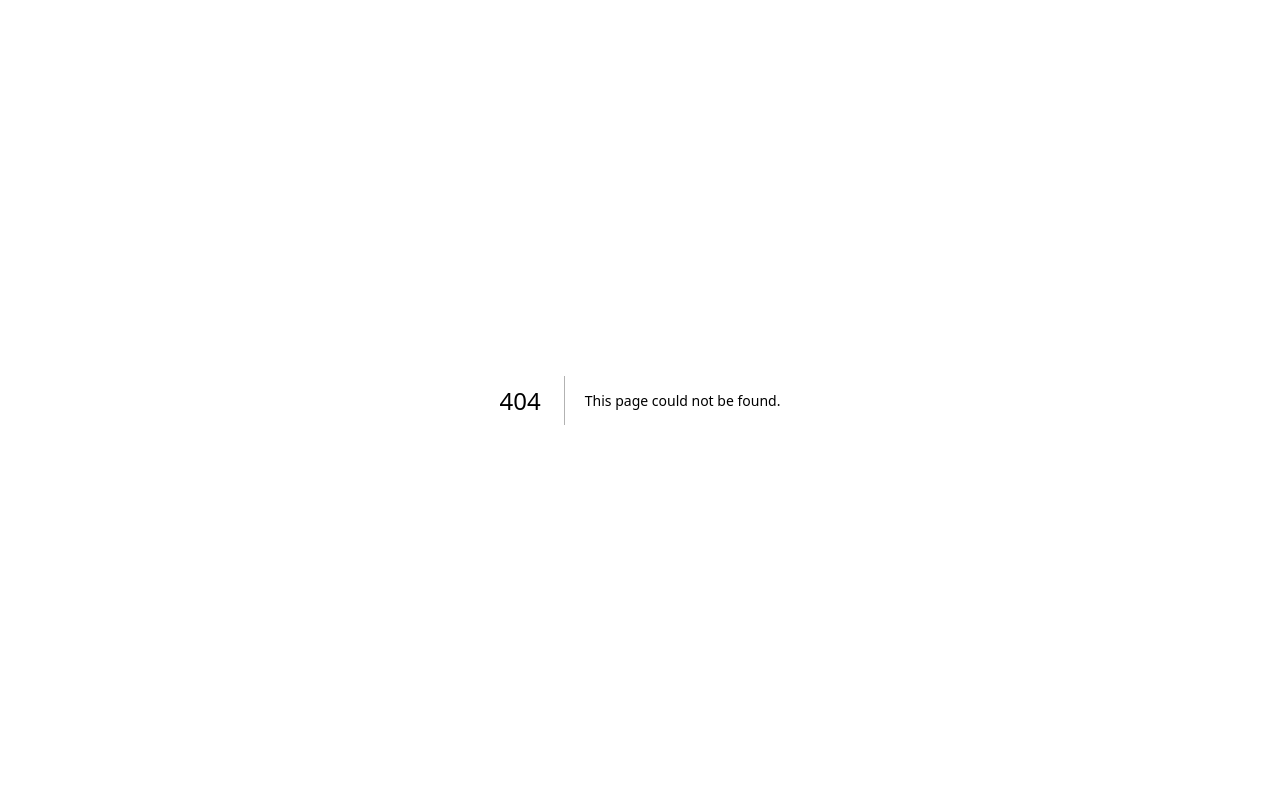
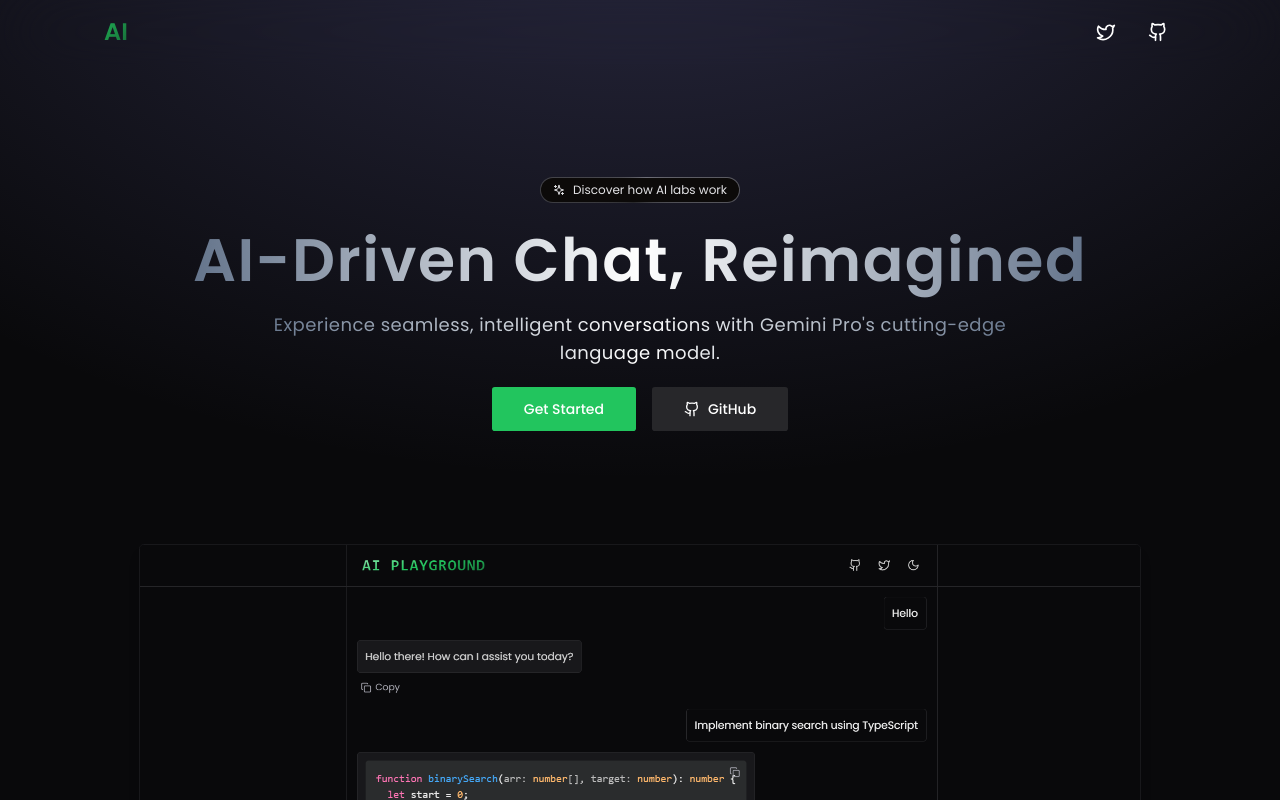
Before and after one commit to sudipb7/ai, a Next.js app: page / in a window 1280 px wide. Before the commit this address had no page. Built offline with nearby package versions, Linux system fonts and the light colour scheme.

Commit message:
feat(ui): Add Landing Page

```diff
--- /dev/null
+++ b/app/(main)/blogs/page.tsx
@@ -0,0 +1,9 @@
+export default function BlogsPage() {
+  return (
+    <main className="h-[calc(100vh-4rem)] w-full flex items-center justify-center">
+      <h1 className="bg-gradient-to-l from-slate-500 via-white to-slate-500 bg-clip-text text-transparent tracking-wide text-center text-3xl font-semibold">
+        Coming Soon...
+      </h1>
+    </main>
+  );
+}
--- /dev/null
+++ b/app/(main)/layout.tsx
@@ -0,0 +1,19 @@
+import { MainHeader } from "@/components/main-header";
+
+export default function MainLayout({
+  children,
+}: {
+  children: React.ReactNode;
+}) {
+  return (
+    <div className="h-full">
+      <div className="absolute top-0 z-[-2] h-screen w-screen bg-zinc-950 bg-[radial-gradient(ellipse_80%_80%_at_50%_-20%,rgba(120,119,198,0.3),rgba(255,255,255,0))]"></div>
+      <div className="fixed z-10 inset-0 overflow-y-scroll overflow-x-hidden">
+        <div className="h-full relative">
+          <MainHeader />
+          {children}
+        </div>
+      </div>
+    </div>
+  );
+}
--- /dev/null
+++ b/app/(main)/page.tsx
@@ -0,0 +1,107 @@
+import { Github, Sparkles } from "lucide-react";
+import Link from "next/link";
+import Image from "next/image";
+
+import { cn } from "@/lib/utils";
+import { Button } from "@/components/ui/button";
+import { CardSpotlight } from "@/components/ui/card-spotlight";
+import { MotionH1, MotionP, MotionDiv, MotionLink } from "@/components/motion";
+
+export default function Home() {
+  const initial = { opacity: 0, translateY: 20 };
+  const animate = { opacity: 1, translateY: 0 };
+
+  return (
+    <main className="h-full">
+      <section className="h-3/5 flex flex-col items-center justify-center p-4">
+        <MotionLink
+          initial={initial}
+          animate={animate}
+          href="/blogs"
+        >
+          <span className="relative group inline-block w-fit mx-auto overflow-hidden rounded-full p-[1px]">
+            <span
+              className={cn(
+                "absolute inset-[-1000%] bg-[conic-gradient(from_90deg_at_50%_50%,#71717a_0%,#27272a_50%,#71717a_100%)]",
+                "animate-spin duration-700 rounded-full group-hover:animate-none"
+              )}
+            />
+            <div
+              className={cn(
+                "flex gap-1 h-full group w-full items-center justify-center rounded-full bg-foreground dark:bg-background px-3 py-1 text-xs text-zinc-200 backdrop-blur-3xl",
+                "hover:backdrop-blur-2xl hover:shadow-lg transition-all duration-200 ease-in-out"
+              )}
+            >
+              <Sparkles className="mr-1 h-3 w-3" />
+              <p>Discover how AI labs work</p>
+            </div>
+          </span>
+        </MotionLink>
+        <MotionH1
+          initial={initial}
+          animate={animate}
+          transition={{ delay: 0.2 }}
+          className="my-3 text-4xl md:text-5xl lg:text-6xl md:leading-[3.8rem] lg:leading-[4.8rem] text-center text-transparent font-semibold tracking-wide bg-gradient-to-l from-slate-500 via-white to-slate-500 bg-clip-text"
+        >
+          AI-Driven Chat, Reimagined
+        </MotionH1>
+        <MotionP
+          initial={initial}
+          animate={animate}
+          transition={{ delay: 0.4 }}
+          className="md:text-lg bg-gradient-to-l from-slate-500 via-white to-slate-500 bg-clip-text text-transparent tracking-wide max-w-3xl text-center"
+        >
+          Experience seamless, intelligent conversations with Gemini Pro&apos;s
+          cutting-edge language model.
+        </MotionP>
+        <MotionDiv
+          initial={initial}
+          animate={animate}
+          transition={{ delay: 0.6 }}
+          className="w-full flex items-center justify-center gap-4 mt-5"
+        >
+          <Button
+            asChild
+            size="lg"
+            className="text-white"
+          >
+            <Link href="/chat">Get Started</Link>
+          </Button>
+          <Button
+            asChild
+            size="lg"
+            variant="secondary"
+            className="bg-zinc-800 hover:bg-zinc-900 text-white"
+          >
+            <Link
+              className="flex items-center"
+              href="https://github.com/sudipb7/ai-labs"
+              target="_blank"
+              rel="noreferrer noopener"
+            >
+              <Github className="h-4 w-4 mr-2" />
+              GitHub
+            </Link>
+          </Button>
+        </MotionDiv>
+      </section>
+      <div className="w-full">
+        <CardSpotlight
+          initial={{ opacity: 0, scale: 0, translateY: 20 }}
+          animate={{ opacity: 1, scale: 1, translateY: 0 }}
+          transition={{ delay: 0.8, duration: 0.4 }}
+          className="mx-auto w-fit max-w-[85%] p-0"
+          hoverEffect
+        >
+          <Image
+            src="/ss.png"
+            alt="Chat Page"
+            width={1000}
+            height={500}
+          />
+        </CardSpotlight>
+        <div className="h-20"></div>
+      </div>
+    </main>
+  );
+}
--- a/app/globals.css
+++ b/app/globals.css
@@ -8,7 +8,7 @@
   height: 100%;
 }
 
-.prompt-textarea::-webkit-scrollbar {
+::-webkit-scrollbar {
   width: 0px;
 }
 
--- a/components/chat/chat-form.tsx
+++ b/components/chat/chat-form.tsx
@@ -73,7 +73,7 @@
             name="prompt"
             id="prompt"
             placeholder="Ask anything..."
-            className="prompt-textarea w-full max-h-[230px] p-4 pr-12 text-sm bg-secondary dark:bg-zinc-900 rounded-lg outline-none placeholder-muted-foreground border border-border resize-none transition"
+            className="w-full max-h-[230px] p-4 pr-12 text-sm bg-secondary dark:bg-zinc-900 rounded-lg outline-none placeholder-muted-foreground border border-border resize-none transition"
           />
           <Button
             size="icon"
--- a/components/chat/chat-header.tsx
+++ b/components/chat/chat-header.tsx
@@ -9,8 +9,8 @@
     <header className="w-full fixed top-0 inset-x-0 z-[4] border-b border-b-border bg-offwhite/10 dark:dark:bg-zinc-950/10 backdrop-blur-xl">
       <div className="max-w-4xl mx-auto flex justify-between py-2 px-4 border-x border-x-border">
         <div className="bg-gradient-to-br from-green-200 via-green-500 to-green-900 bg-clip-text flex items-center gap-4 p-2">
-          <h1 className="text-xl md:text-2xl font-extrabold font-mono uppercase tracking-wider text-transparent">
-            AI Playground
+          <h1 className="bg-gradient-to-br from-green-500 to-green-900 bg-clip-text text-transparent text-xl md:text-2xl font-semibold p-2">
+            AI
           </h1>
         </div>
         <nav className="flex items-center gap-1">
--- /dev/null
+++ b/components/main-header.tsx
@@ -0,0 +1,40 @@
+import Link from "next/link";
+import { Github, Twitter } from "lucide-react";
+
+import { MotionDiv, MotionNav } from "./motion";
+
+export const MainHeader = () => {
+  return (
+    <header className="sticky inset-x-0 top-0 z-20 w-full h-16 backdrop-blur-2xl px-4 sm:px-10 md:px-20 lg:px-24 flex items-center justify-between">
+      <MotionDiv
+        initial={{ translateX: 20, opacity: 0 }}
+        animate={{ translateX: 0, opacity: 1 }}
+        className="bg-gradient-to-br from-green-500 to-green-900 bg-clip-text text-transparent text-xl md:text-2xl font-semibold p-2"
+      >
+        AI
+      </MotionDiv>
+      <MotionNav
+        initial={{ translateX: 20, opacity: 0 }}
+        animate={{ translateX: 0, opacity: 1 }}
+        className="flex items-center gap-4 p-2"
+      >
+        <Link
+          href="https://twitter.com/SudipB7_"
+          target="_blank"
+          rel="noopener noreferrer"
+          className="p-2 text-white"
+        >
+          <Twitter className="h-4 w-4 md:h-5 md:w-5" />
+        </Link>
+        <Link
+          href="https://github.com/sudipb7/ai-labs"
+          target="_blank"
+          rel="noopener noreferrer"
+          className="p-2 text-white"
+        >
+          <Github className="h-4 w-4 md:h-5 md:w-5" />
+        </Link>
+      </MotionNav>
+    </header>
+  );
+};
--- /dev/null
+++ b/components/motion.tsx
@@ -0,0 +1,11 @@
+"use client";
+
+import Link from "next/link";
+import { motion } from "framer-motion";
+
+export const MotionNav = motion.nav;
+export const MotionDiv = motion.div;
+export const MotionH1 = motion.h1;
+export const MotionH2 = motion.h2;
+export const MotionP = motion.p;
+export const MotionLink = motion(Link);
--- /dev/null
+++ b/components/ui/card-spotlight.tsx
@@ -0,0 +1,69 @@
+"use client";
+
+import * as React from "react";
+import { motion, MotionProps } from "framer-motion";
+import { cn } from "@/lib/utils";
+
+interface SpotlightCardProps extends MotionProps {
+  children: React.ReactNode;
+  className?: string;
+  hoverEffect?: boolean;
+  style?: React.CSSProperties;
+}
+
+export const CardSpotlight = ({
+  children,
+  style,
+  className,
+  hoverEffect = false,
+  animate = {},
+  initial = {},
+  whileInView = {},
+  transition = {},
+}: SpotlightCardProps) => {
+  const [opacity, setOpacity] = React.useState<number>(0);
+  const [position, setPosition] = React.useState<{ x: number; y: number }>({
+    x: 0,
+    y: 0,
+  });
+  const cardRef = React.useRef<HTMLDivElement>(null);
+
+  const handleMouseMove = (e: React.MouseEvent<HTMLDivElement>) => {
+    const card = cardRef.current;
+    if (!card) return;
+    const rect = card.getBoundingClientRect();
+    setPosition({ x: e.clientX - rect.left, y: e.clientY - rect.top });
+  };
+
+  const handleMouseEnter = () => setOpacity(1);
+  const handleMouseLeave = () => setOpacity(0);
+
+  return (
+    <motion.div
+      className={cn(
+        "rounded-lg relative p-3 flex flex-col gap-4 shadow-lg bg-zinc-950 border border-zinc-900 bg-cover overflow-hidden",
+        className
+      )}
+      style={style}
+      ref={cardRef}
+      onMouseMove={handleMouseMove}
+      onMouseEnter={handleMouseEnter}
+      onMouseLeave={handleMouseLeave}
+      initial={initial}
+      animate={animate}
+      whileInView={whileInView}
+      transition={transition}
+    >
+      <div
+        className="absolute inset-0 transition-all duration-200 rounded-lg opacity-0 pointer-events-none"
+        style={{
+          opacity,
+          background: hoverEffect
+            ? `radial-gradient(350px circle at ${position.x}px ${position.y}px, #ffffff10, transparent)`
+            : "transparent",
+        }}
+      ></div>
+      {children}
+    </motion.div>
+  );
+};
--- a/package.json
+++ b/package.json
@@ -16,6 +16,7 @@
     "ai": "^2.2.33",
     "class-variance-authority": "^0.7.0",
     "clsx": "^2.1.0",
+    "framer-motion": "^11.0.5",
     "highlight.js": "^11.9.0",
     "lucide-react": "^0.323.0",
     "mdast-util-from-markdown": "^2.0.0",
```
Also changed, not shown: public/ss.png (added), 1 other file (tests, documents, lock files or other folders).
